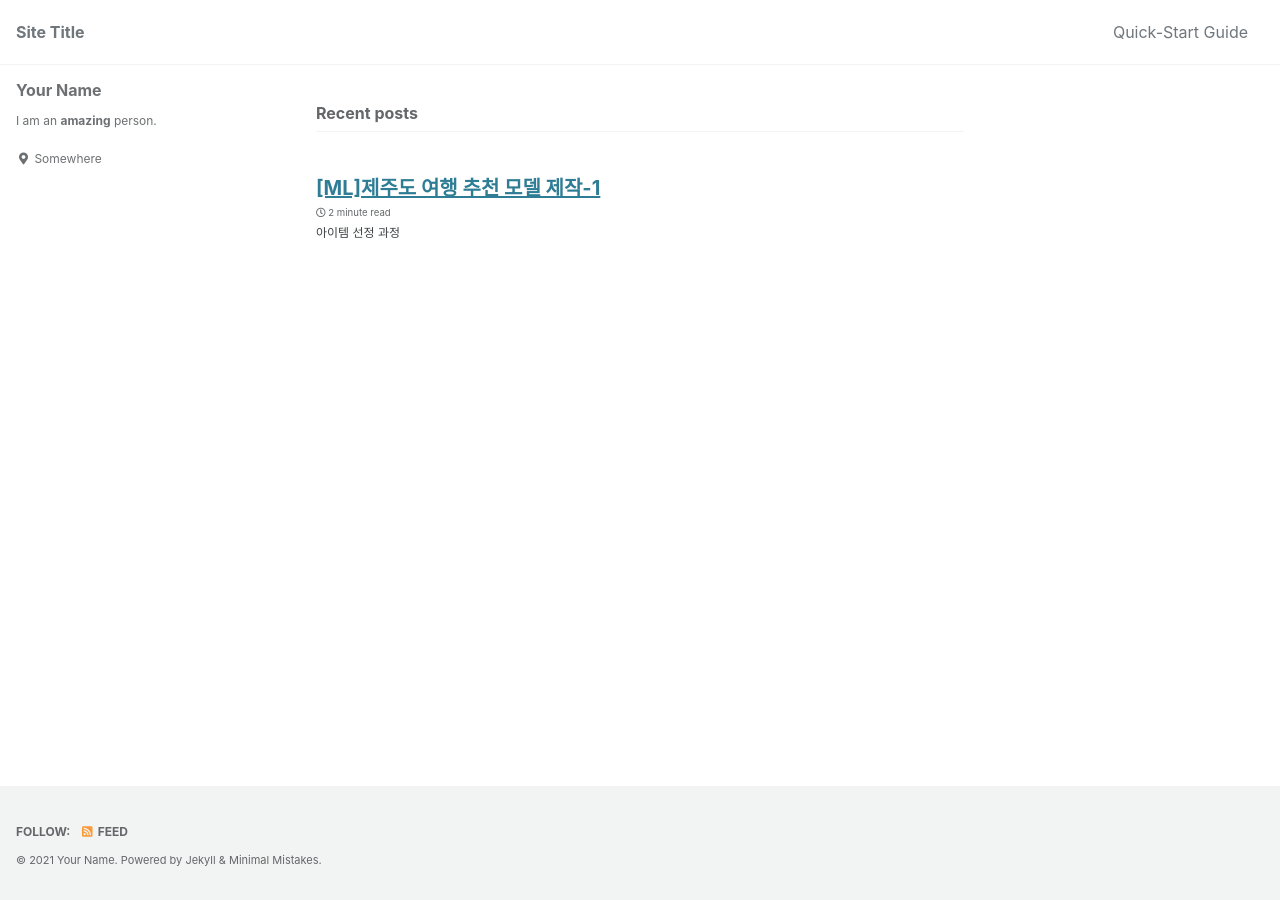
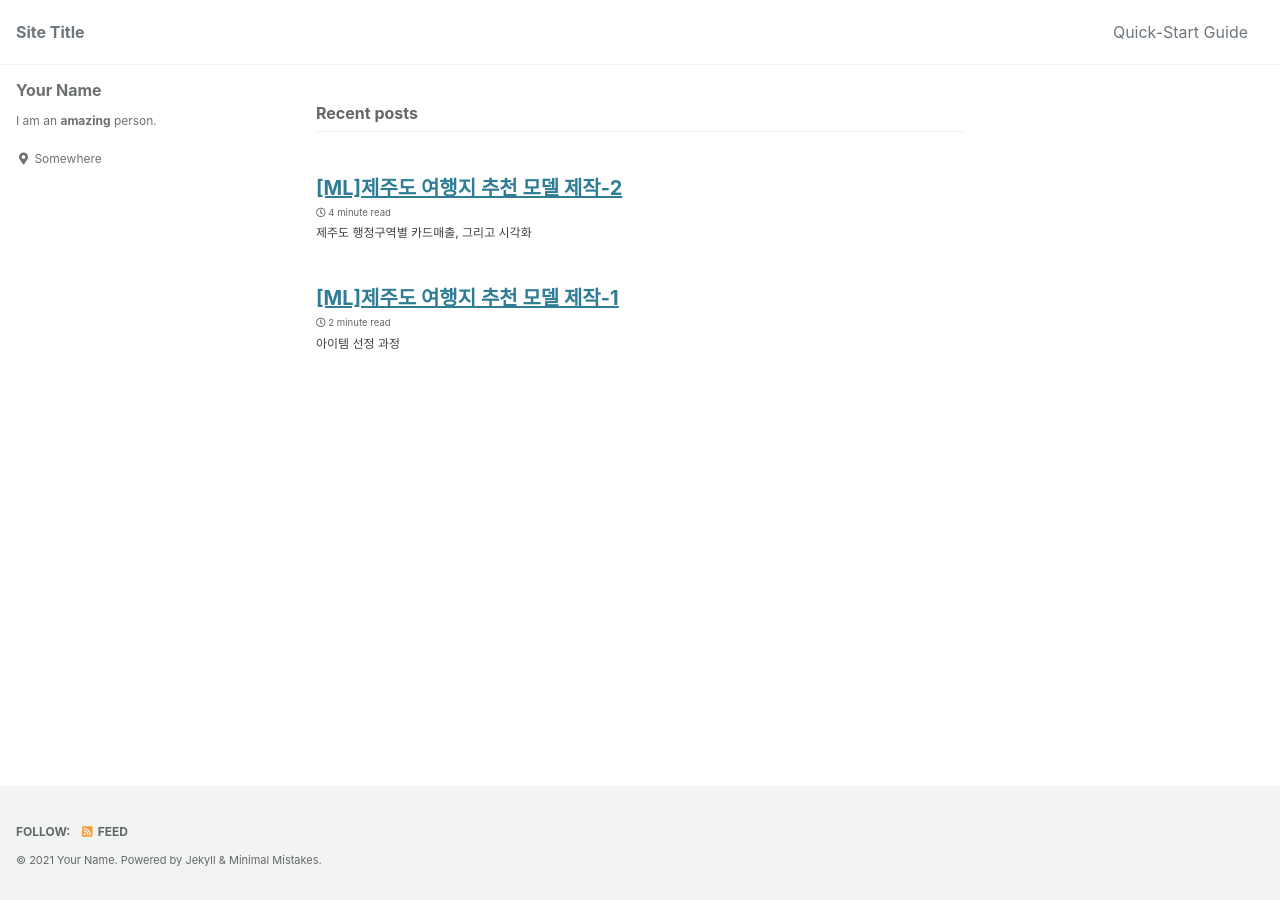
Before and after one commit to ponopono0322/ponopono0322.github.io, a Jekyll site: the page built from index.html, in a window 1280 px wide. Built offline with Jekyll 4.4.1, drawn with Linux system fonts in a browser that asks for light colours; cached includes are drawn as plain includes; some web fonts are replaced; the list of posts is cut into pages by our own code; part of the change alters nothing that is shown.

Commit message:
post_ml_2

```diff
--- a/_posts/2021-08-23-ml_1.md
+++ b/_posts/2021-08-23-ml_1.md
@@ -1,11 +1,11 @@
 ---
-title:  "[ML]제주도 여행 추천 모델 제작-1"
+title:  "[ML]제주도 여행지 추천 모델 제작-1"
 excerpt: "아이템 선정 과정"
 
 categories:
   - Blog
 tags:
-  - [ML, Selenium, Scikit-learn, Git]
+  - [ML, Selenium, Scikit-learn]
 
 toc: true
 toc_sticky: true
@@ -47,7 +47,8 @@ last_modified_at: 2021-08-26
 
 # 1. 초기 아이템 선정과 실패이유
 
-사실 초창기 아이디어는 딥러닝 모델이었다. 정확히는, '음성인식을 통한 수화 애니메이션 생성'이었다.
+사실 초창기 아이디어는 딥러닝 모델이었다.
+정확히는, '음성인식을 통한 수화 애니메이션 생성'이다.
 
 일단 이 아이템을 유지하지 못했던 이유로는
 1. 전공자 부족
@@ -71,11 +72,11 @@ last_modified_at: 2021-08-26
 
 그 이후에 전반적인 아이템 찾기에 돌입했다.
 주로 공공데이터를 많이 쓰기 때문에 해당 사이트를 방문하게 되었고, 그 곳에 올라와 있던 데이터들을 하나씩 구경했다.
-내가 정한 기준은 '데이터가 많은가','정제되어 있는가','지속적으로 업데이트가 되는 항목인가'를 두고 골라냈다.
+내가 정한 기준은 '데이터가 많은가', '정제되어 있는가', '지속적으로 업데이트가 되는 항목인가'를 두고 골라냈다.
 그렇게 찾은 5개 정도의 아이템을 가지고 팀 회의를 가졌다.
 
 ~~추천, ~~매칭 이라는 느낌으로 의견이 모아졌고, 장소에 대한 추천에 대한 이야기로 흘러갔다.
-즉, 사용자의 취향에 맞게 장소를 추천해주자. 라는 의미로 뭉쳐졌다.
+즉, "사용자의 취향에 맞게 장소를 추천해주자" 라는 주제로 의견이 뭉쳐졌다.
 다른 추천모델과 차별점으로, 몸이 불편한 노약자, 장애우 그리고 아이나 반려동물까지도 사용자의 기호에 맞게 설정할 수 있도록 하는 것이 목표였다.
 그렇다 보니 일반적으로 많이 사용하는 카페, 음식점 등을 확인하게 되었고 여기에 시야를 넓혀 경로 추천, 여행이라는 아이템을 만나게 되었다.
 
@@ -84,8 +85,7 @@ last_modified_at: 2021-08-26
 # 3. 여행 추천 아이템
 ## 3-1. 난이도가 높은 데이터 수집
 앞서 추천 아이템 선정 이후, 데이터에 대한 이야기가 오고가기 시작했다.
-어디서 가져올 것인지, 이미 있는 곳에서 어떻게 데이터를 끌어올 것인지, 데이터 양은 얼마나 되는지, 우리가 차별점으로 두는 키워드를 뽑을 수 있는지...
-등 본격적인 데이터 수집에 관한 이야기를 하게 되었다.
+어디서 가져올 것인지, 이미 있는 곳에서 어떻게 데이터를 끌어올 것인지, 데이터 양은 얼마나 되는지, 우리가 차별점으로 두는 키워드를 뽑을 수 있는지 등 본격적인 데이터 수집에 관한 이야기를 하게 되었다.
 
 결론부터 말하자면, 어려웠다.
 
@@ -113,4 +113,4 @@ last_modified_at: 2021-08-26
 무슨 말이냐면, 제주도 자체가 관광사업이 활성화된 곳이다보니 제주도에서 나오는 모든 데이터를 사용할 수 있도록 가공까지 해주었다.
 이미 몇년 전부터 제주도 내에 창업유치를 위해 상권분석과 교통데이터까지 '정제'해서 보여주고 있었던 것이다.
 
-다음 포스트에서는 '제주데이터허브'에서 얻은 데이터와 '공공데이터포털'에서 얻은 데이터를 기반으로 데이터 탐색을 하는 과정을 다루겠다.
+다음 포스트에서는 '제주데이터허브'에서 얻은 데이터와 '공공데이터포털'에서 얻은 데이터를 기반으로 데이터 탐색한 내용을 다루겠다.
--- /dev/null
+++ b/_posts/2021-08-27-ml_2.md
@@ -0,0 +1,190 @@
+---
+title:  "[ML]제주도 여행지 추천 모델 제작-2"
+excerpt: "제주도 행정구역별 카드매출, 그리고 시각화"
+
+categories:
+  - Blog
+tags:
+  - [ML, Selenium, Scikit-learn, Git, Folium]
+
+toc: true
+toc_sticky: true
+
+date: 2021-08-26
+last_modified_at: 2021-08-26
+---
+# 시작하기 앞서
+## 지난 포스트 요약
+1. 제주도 한정 여행지 추천모델 선정 과정
+2. 공공데이터포털, 제주데이터허브로 부터 데이터 수집
+## 이번 포스트에서는
+공공데이터를 수집하고, 수집된 데이터를 기반으로 데이터 탐색을 다룹니다.
+1. 어떤 데이터를 수집했는가?
+2. 어떤 라이브러리를 사용했는가?
+3. 어떤 방식으로 진행했는가?
+4. 결론
+5. 다음 이야기
+
+# 1. 어떤 데이터를 수집했는가?
+## 제주데이터허브 데이터 수집과정
+![Screenshot 2021-08-26 at 14-41-37 제주데이터허브](https://user-images.githubusercontent.com/32767165/130907505-c97893ae-389e-42f5-95c4-d22c27993e67.png)
+
+
+제주데이터허브에서 상단 빨간 박스부터 차례로 클릭하여 나온 순서대로 '모두' 다운로드 했다.
+
+## 공공데이터포털 데이터 수집과정
+![그림2](https://user-images.githubusercontent.com/32767165/130908017-dcda3ff6-e597-481b-b5a6-7e7b8a999ecb.png)
+
+
+공공데이터포털에서 '제주특별자치도' 라는 키워드로 수정일 - 40개씩 보이기 정렬을 수행하여
+현수막 위치, 부동산 중개업소 정보같은 여행과 상관성이 낮은 항목들과 수정일자가 21년이 아닌 항목들은 빼고 수집하였다.
+
+## 어떤 데이터를 사용할까?
+교육 프로그램 동안 배운 내용을 기반으로 추측하건데, 전통적 머신러닝은 문자 데이터보다는 숫자데이터를 좋아한다.
+통계니까 당연한 이야기 일 수 있겠다.
+무튼 feature 값도 많지 않게(대략 10개 이내 인 것 같았다) 6 ~ 8 사이 정도에, 입력값과 출력값이 명확하고,
+선형성을 그려낼 수 있는 것이 이상적인 데이터셋이다.
+
+개인적인 생각에 비춰볼때 가장 이상적인 자료는 신용카드 데이터, 버스 이용량(혹은 정류장별 wifi 접속량)이였다.
+당연하겠지만 구글링을 하며 알아낸 결과, 대부분의 머신러닝으로 유동인구, 장소추천 모델 구현 베이스 데이터는 신용카드, 이동전화 기지국 접속량이였다.
+
+그러니까 이미 모델 구축이 완료 됐기 때문에 공공데이터로 깔끔하게 정제된 데이터를 개방한 것 아닐까?
+라는 생각이 들었던 한편, 제대로 길을 가고 있구나라는 안심을 얻게 되었다.
+
+# 2. 어떤 라이브러리를 사용했는가?
+## 본 포스트에서 사용한 라이브러리들
+1. pandas
+2. numpy
+3. matplotlib
+4. folium
+5. plotly
+6. geopandas
+7. json
+
+csv와 excel 파일을 읽기 위해 데이터프레임을 제공하는 pandas, 숫자 데이터 다룰 때 자주 쓰는 numpy,
+표 그리는 matplotlib과 plotly 그리고 지도에 나타낼 plotly를 사용했다.
+
+## 행정구역 나누기
+일단 행정구역을 나누려면 위경도 데이터가 필요했다.
+국가공간정보포털(http://www.nsdi.go.kr/lxportal/?menuno=2679)에서 제주도의 면읍동 행정구역의 위경도 데이터를 다운 받았다.
+shp파일을 자체적으로 사용할 수 없고, geoJson으로 변환하는 작업을 거쳐야 사용할 수 있다고 하여 찾아본 결과
+이 사이트(https://mjs1995.tistory.com/169)에서 시도한 방법으로 성공했다.
+
+# 3. 어떤 방식으로 진행했는가?
+## 사람들이 많이 다닌 곳이 유명한 곳 아닐까?
+"대중교통을 이용해 여행하는 사람도 많을테니, 버스 와이파이 사용량을 보면 알 수 있지 않을까?" 라는 생각으로 출발해, 해당 데이터를 찾아보았다.
+
+<img width="735" alt="캡처" src="https://user-images.githubusercontent.com/32767165/130924168-2391372d-6441-4ce0-bdcd-56fc13f85cdd.PNG">
+
+결과만 놓고 보자면, 살짝 불안했다. 이유로는
+1. 40~50대에 데이터가 쏠려있다.
+2. 성별도 남성에 쏠려있다.
+3. 방문타입에 대한 정확성이 떨어지는 것 같았다.
+
+데이터를 그대로 믿고 가기에는 살짝 불안했다. 그리고 신용카드 데이터를 보고 무엇이 문제였는지 알 수 있었다.
+
+## 사람들이 쓴 돈으로 핫플레이스를 구별할 수 있지 않을까?
+실제로 상권분석할 때, 핫플레이스 예측할 때 자주 쓰이는 것이 카드매출 자료이다.
+제주도 역시 BC카드와 협업해서 빅데이터센터를 구축한 것으로 보였다.
+그래서인지 카드 매출 비교에 관한 csv파일을 쉽게 얻을 수 있었는데(찾아보니 실제로 카드회사에서 신용카드 사용에 관한 데이터를 팔고 있었다!),
+굉장히 정제가 잘 되어 보였다.
+
+<img width="720" alt="1" src="https://user-images.githubusercontent.com/32767165/130944483-956bac20-6ab4-481a-a333-095deb2e9854.PNG">
+
+데이터는 위와 같이 되어 있었는데, 업종별로 나눠도 잘 나올 것 같았고, 각 동별로 나눠도 잘 나올 것 같았다.
+
+## 업종명으로 나눠볼까?
+
+<script src="https://gist.github.com/ponopono0322/2a51790b5446a58415e2710d3446ec1d.js"></script>
+
+x축은 업종, y축은 각 지역으로 구분해서 나눠보았다.
+
+### 서비스업 매출 순위
+![지역별 서비스업 매출 비교](https://user-images.githubusercontent.com/32767165/130945430-1eb9e190-1688-40d9-9937-b67d551fbcf2.png)
+### 소매업 매출 순위
+![지역별 소매업 매출 비교](https://user-images.githubusercontent.com/32767165/130945526-5a66e86f-432d-4654-b7fe-24e7b46baa90.png)
+### 숙박업 매출 순위
+![지역별 숙박업 매출 비교](https://user-images.githubusercontent.com/32767165/130945560-832d2e78-60b1-4b4a-a158-8ff99b0f977b.png)
+### 음식점업 매출 순위
+![지역별 음식점업 매출 비교](https://user-images.githubusercontent.com/32767165/130945583-d05fa8e3-92e1-4811-8302-19d51ab74836.png)
+### 임대업 매출 순위
+![지역별 임대업 매출 비교](https://user-images.githubusercontent.com/32767165/130945618-4cbc1c23-93fd-4d11-81b1-fc35aae27829.png)
+
+느낌이 안 좋다. 각 업종별로 다른 동들이 나올 줄 알았는데, 결과를 보니 대부분 연동과 그 근처에 몰려있다.
+그리고 각 동별로 편차가 매우 심하다. 매출이 가장 높은곳과 낮은곳의 차이가 너무 크다.
+folium으로 지도 시각화해서 보는 것보다 표로보는 것이 더 체감이 클 것 같아 표로 올렸다.
+
+왜 이렇게 됐을까?
+
+## 왜 데이터가 쏠렸을까?
+왜 데이터가 쏠렸는지 '연동'을 검색해 보았다. 그리고 금방 그 이유를 알 수 있었다.
+
+### 첫번째 이유는 공항이다.
+제주도가 섬이라 입구 출구가 정해져 있다. 공항 또는 항구인데, 대부분 비행기를 타고 제주도로 들어오게 된다.
+그리고 그 공항은 '용담이동'에 있다.
+
+<img width="711" alt="2" src="https://user-images.githubusercontent.com/32767165/130947476-5c27814d-d9a0-4844-8a57-647f681010fc.PNG">
+
+네이버 지도에서 금방 확인 할 수 있다. 용담1,2동, 연동, 일도1,2동, 이도1,2동, 삼도1,2동 모두 그 근방이다.
+
+그리고 위와 비슷한 이유로 관광객 소비 매출이 높은 구역은 면세점이 있는 곳이였다.
+
+### 두번째 이유로는 제주도민 인구다.
+당장 네이버에 제주도 인구수라고 쳐봐도 공항이 포함된 제주시가 서귀포시보다 2배보다 많은 인구를 보유하고 있다.
+즉, 제주공항이 있는 곳에 사람이 많이 산다.
+관광객의 매출을 비교하기 이전에, 이미 제주 내 내수시장이 용동 쪽으로 몰려있다는 것을 알았다.
+
+
+### (번외) 버스정류장 이용객수에 대한 데이터를 통한 확신
+<img width="230" alt="캡처" src="https://user-images.githubusercontent.com/32767165/130963400-6a4a4774-aab8-4e53-ae25-f2d1faa7a485.PNG">
+
+버스정류장 데이터를 보게 되면 위 이미지와 같게 대부분 학교근처 정류장이 무조건 상위권이다.
+이러한 데이터 쏠림 현상을 추론한 내용으로
+1. 관광객이 대부분 차량을 렌트하여 다니므로 관광객의 버스 이용량이 적으며
+2. 버스를 이용하는 주체가 대부분 학생이므로 특히나 학교 주변 정류장으로 데이터 쏠림 현상이 났고
+3. 일반적으로 대학 주변 상권이 발달되어 유동인구도 많다.
+
+가 있었다.
+
+# 4. 결론
+
+## 행정구역 선구분 후 스팟 추천은 데이터 쏠림 현상이 분명하다.
+우리가 원하는 결과는 일반적인 핫플레이스 추천이 아니라 '개인맞춤'에 강해, '대개 이런 흐름을 갖는다'라는 선형적인 결과를 내는 머신러닝 적용이 힘들었다.
+예를 들자면, A, B라는 여행자가 있는데, A는 관람하는 것을 우선적으로 보고 싶어하고, B는 먹는 것을 우선적으로 여긴다.
+공통적으로 A,B에게 추천하기 위해선 핫플레이스, 즉 매출이 높거나 버스이용량이 많은 곳으로 추천해주기 마련이다.
+그러나 쏠린 데이터 때문에 둘 다 특정 행정구역을 지목하고, 그 지역 내에서 유명한 명소와 음식점을 추천하게 된다.
+
+다시 말하자면, 사용자가 무슨 값을 입력헤도 현재의 방식을 적용한다면 같은 읍면동 내의 장소를 추천할 것이다.
+
+## 좌표 기준으로 하는 경로 추천 알고리즘을 구현해야 할까?
+설사 해결책을 찾아 고르게 분포하도록 설계했다 하더라도 두번째 문제가 있었다.
+경로 추천 알고리즘을 적용해야 했다.
+극단적인 예시로, 아침에 방문한 관광지는 서쪽 끝에 있고, 점심식사를 위해 동쪽 끝으로 가는 것은 비효율적이지 않을까?
+관광지 - 음식점 - 관광지 순서로 방문할 때 그들의 거리가 어느정도 뭉쳐있어야 했다.
+우리의 목적은 머신러닝 모델을 만드는 것이지, 최적화 알고리즘을 구하는 프로젝트가 아니였기 때문이다.
+
+## 올레 n번 길은 어떻게 표현해야 할까?
+제주도만의 특징으로, 해안가를 따라 걷는 트래킹 코스들이 많다. 그리고 언제든지 중간에 빠져나올 수 있다.
+이것이 어떤 문제를 갖고 있었냐면, 시작점과 끝점이 다르다는 것이다.
+oo수목원이나 oo박물관 같은 장소들은 한정된 공간안에서 관람을 즐겼다면, 그 곳에서 나와 다른 곳에 가도록 되어있다.
+
+트래킹은 이와 다르게 여행자가 걸어다니는 것이라 시작한 위치도 자유롭고 끝내는 위치도 자유롭다.
+ML적인 요소로 보자면, label 값이 널뛸 수 있다.
+예시로, 올레길 1-1번길과 1-3번길은 부모님과 같이 가면 좋은곳, 1-2번길은 연인과 같이 가면 좋은 곳이라고 구성되어 있다 치자.
+상식적으로 생각해도 1-1과 1-2는 별반 차이가 없을 것이고, 두 길 사이의 거리차이도 많지 않을 것인데
+1-1번길만 둘러보고 끝내거나 거리에 의해 1-2만 빼고 1-1,1-3번길을 추천하는 것은 지나친 오류이다.
+
+## folium으로도 보기 힘든 위경도 차이
+
+<script src="https://gist.github.com/ponopono0322/c7904c9d8a52e3fa97fd95ad786a6635.js"></script>
+
+<img width="706" alt="1" src="https://user-images.githubusercontent.com/32767165/130969504-3f8ad04c-0830-483a-b4cf-6d6ce9c1cc9f.PNG">
+<img width="703" alt="2" src="https://user-images.githubusercontent.com/32767165/130969537-acb65652-0a3b-4f89-8b9a-99db9d11f5f5.PNG">
+
+조사원이 돌아다니며 장소별 특징을 정리한 파일도 있었기 때문에 이것을 folium으로 시각화 했었다.
+첫번째 사진은 위경도 차이가 크지 않은 탓에 각각 따로 나오는 것이 아니라 공통부분을 묶어서 표현해버렸다.
+이것이 제주도 내 모든 업장으로 변경되도 같은 현상을 보일 것이다. 이 문제는 경로 추천 문제와 겹치게 됐다.
+
+# 5. 다음 이야기
+여러 문제점을 안고 가기에 리스크가 크므로 다른 방안을 찾아보게 되었다.
+멘토링에서도 나온 이야기로, 연관분석과 Word2Vec을 쓰는 것이 어떻냐는 것이였다.
```
